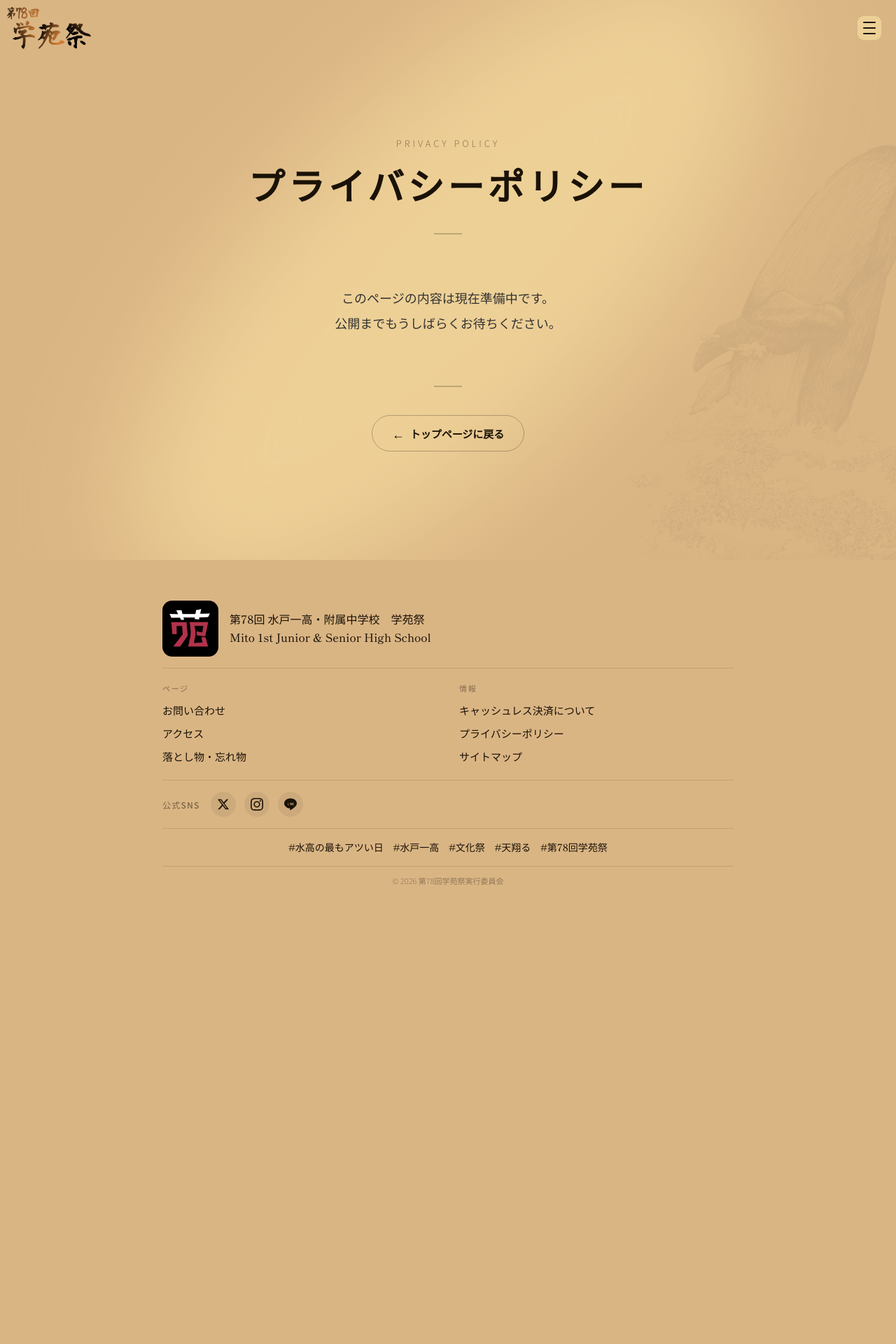
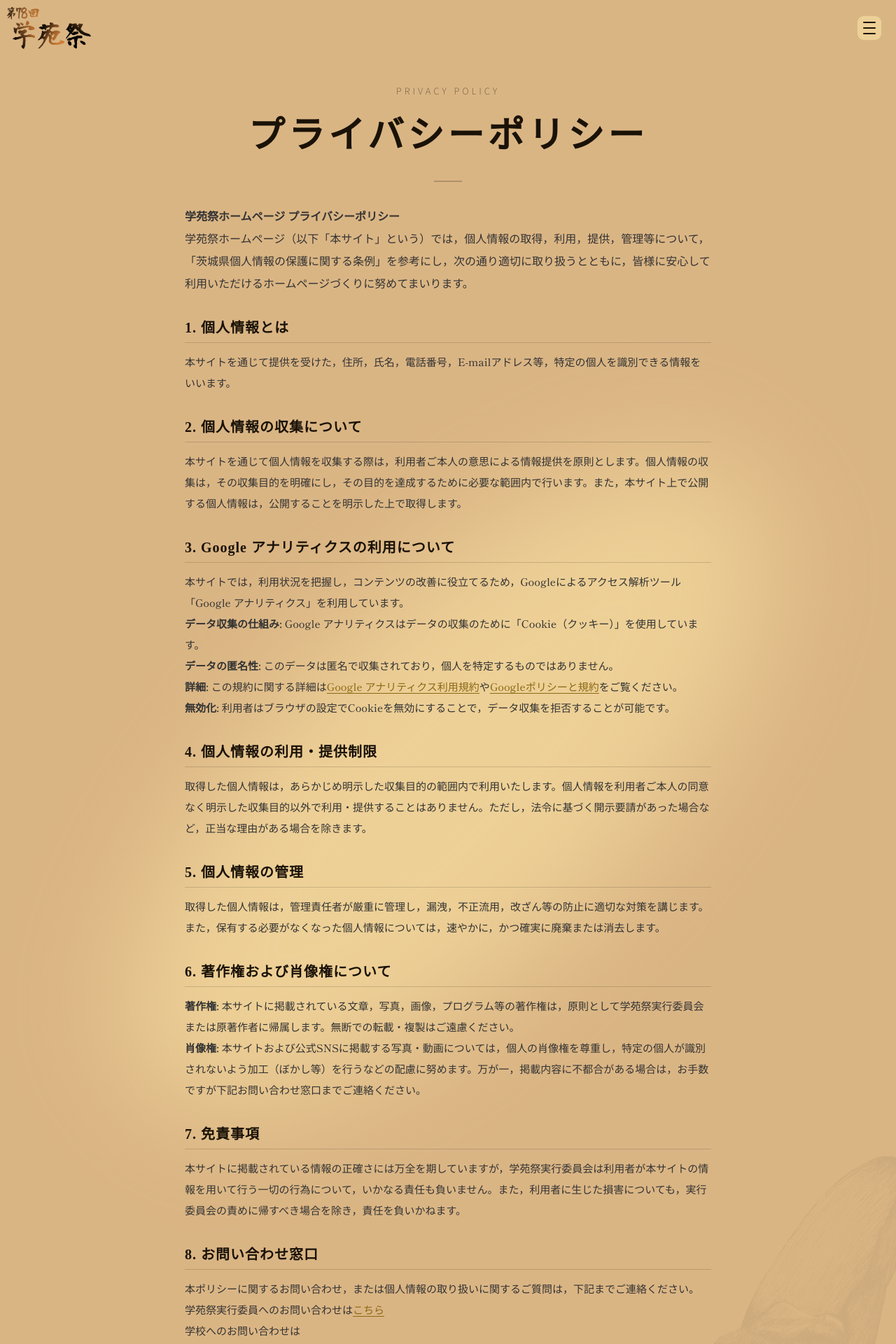
Before and after one commit to Asari-Science/mito1-gakuensaiHP, a PHP site: page /pages/privacy.php in a window 1280 px wide. Shown: the top 1920 px of the page at 70% size. Before the commit the page ends 1264 px from the top, so only its background shows below. Run offline with PHP 8.4, Linux system fonts and the light colour scheme; some web fonts are replaced.

Commit message:
Update privacy policy content and fix postal mark on access page
- Replaced placeholder content in pages/privacy.php with full 8-section policy.
- Added semantic HTML and external/internal links to the privacy policy.
- Fixed character error in pages/access.php (replaced &lang; with 〒).
- Updated assets/css/privacy.css with styling for intro and links.
- Verified changes with Playwright and addressed code review feedback.

Co-authored-by: Ryuto-dev <135297197+Ryuto-dev@users.noreply.github.com>

```diff
--- a/assets/css/privacy.css
+++ b/assets/css/privacy.css
@@ -93,6 +93,26 @@ body {
     width: 100%;
     text-align: left;
     padding: 8px 0;
+}
+
+.privacy_intro {
+    font-family: "Shippori Mincho", serif;
+    font-weight: 500;
+    font-size: 16px;
+    color: #333;
+    line-height: 2;
+    margin-bottom: 32px;
+}
+
+.privacy_body a {
+    color: #8b6914;
+    text-decoration: underline;
+    text-underline-offset: 3px;
+    transition: color 0.3s ease;
+}
+
+.privacy_body a:hover {
+    color: #6b5110;
 }
 
 .privacy_notice {
--- a/pages/access.php
+++ b/pages/access.php
@@ -49,7 +49,7 @@
                         </h2>
                         <div class="venue_info">
                             <p class="venue_name">茨城県立水戸第一高等学校・附属中学校</p>
-                            <p class="venue_address">&lang;310-0011 茨城県水戸市三の丸3丁目10-1</p>
+                            <p class="venue_address">〒310-0011 茨城県水戸市三の丸3丁目10-1</p>
                             <div class="venue_links">
                                 <a href="https://maps.app.goo.gl/SGejjGQYipDAg4w87" target="_blank" rel="noopener noreferrer" class="map_link">
                                     <svg width="16" height="16" viewBox="0 0 24 24" fill="currentColor"><path d="M12 0C7.802 0 4 3.403 4 7.602 4 11.8 7.469 16.812 12 24c4.531-7.188 8-12.2 8-16.398C20 3.403 16.199 0 12 0zm0 11a3 3 0 1 1 0-6 3 3 0 0 1 0 6z"/></svg>
--- a/pages/privacy.php
+++ b/pages/privacy.php
@@ -39,38 +39,62 @@
                     <div class="privacy_divider"></div>
 
                     <div class="privacy_body">
-                        <p class="privacy_notice">
-                            このページの内容は現在準備中です。<br>
-                            公開までもうしばらくお待ちください。
+                        <p class="privacy_intro">
+                            <strong>学苑祭ホームページ プライバシーポリシー</strong><br>
+                            学苑祭ホームページ（以下「本サイト」という）では，個人情報の取得，利用，提供，管理等について，「茨城県個人情報の保護に関する条例」を参考にし，次の通り適切に取り扱うとともに，皆様に安心して利用いただけるホームページづくりに努めてまいります。
                         </p>
 
-                        <!-- ここにプライバシーポリシーの本文を記載してください -->
-                        <!--
                         <section class="privacy_section">
-                            <h2>1. 個人情報の取り扱いについて</h2>
-                            <p>ここに内容を記載</p>
+                            <h2>1. 個人情報とは</h2>
+                            <p>本サイトを通じて提供を受けた，住所，氏名，電話番号，E-mailアドレス等，特定の個人を識別できる情報をいいます。</p>
                         </section>
 
                         <section class="privacy_section">
-                            <h2>2. 個人情報の利用目的</h2>
-                            <p>ここに内容を記載</p>
+                            <h2>2. 個人情報の収集について</h2>
+                            <p>本サイトを通じて個人情報を収集する際は，利用者ご本人の意思による情報提供を原則とします。個人情報の収集は，その収集目的を明確にし，その目的を達成するために必要な範囲内で行います。また，本サイト上で公開する個人情報は，公開することを明示した上で取得します。</p>
                         </section>
 
                         <section class="privacy_section">
-                            <h2>3. 個人情報の第三者提供について</h2>
-                            <p>ここに内容を記載</p>
+                            <h2>3. Google アナリティクスの利用について</h2>
+                            <p>本サイトでは，利用状況を把握し，コンテンツの改善に役立てるため，Googleによるアクセス解析ツール「Google アナリティクス」を利用しています。</p>
+                            <p><strong>データ収集の仕組み:</strong> Google アナリティクスはデータの収集のために「Cookie（クッキー）」を使用しています。</p>
+                            <p><strong>データの匿名性:</strong> このデータは匿名で収集されており，個人を特定するものではありません。</p>
+                            <p><strong>詳細:</strong> この規約に関する詳細は<a href="https://marketingplatform.google.com/about/analytics/terms/jp/" target="_blank" rel="noopener noreferrer">Google アナリティクス利用規約</a>や<a href="https://policies.google.com/privacy?hl=ja" target="_blank" rel="noopener noreferrer">Googleポリシーと規約</a>をご覧ください。</p>
+                            <p><strong>無効化:</strong> 利用者はブラウザの設定でCookieを無効にすることで，データ収集を拒否することが可能です。</p>
                         </section>
 
                         <section class="privacy_section">
-                            <h2>4. アクセス解析ツールについて</h2>
-                            <p>ここに内容を記載</p>
+                            <h2>4. 個人情報の利用・提供制限</h2>
+                            <p>取得した個人情報は，あらかじめ明示した収集目的の範囲内で利用いたします。個人情報を利用者ご本人の同意なく明示した収集目的以外で利用・提供することはありません。ただし，法令に基づく開示要請があった場合など，正当な理由がある場合を除きます。</p>
                         </section>
 
                         <section class="privacy_section">
-                            <h2>5. お問い合わせ</h2>
-                            <p>ここに内容を記載</p>
+                            <h2>5. 個人情報の管理</h2>
+                            <p>取得した個人情報は，管理責任者が厳重に管理し，漏洩，不正流用，改ざん等の防止に適切な対策を講じます。また，保有する必要がなくなった個人情報については，速やかに，かつ確実に廃棄または消去します。</p>
                         </section>
-                        -->
+
+                        <section class="privacy_section">
+                            <h2>6. 著作権および肖像権について</h2>
+                            <p><strong>著作権:</strong> 本サイトに掲載されている文章，写真，画像，プログラム等の著作権は，原則として学苑祭実行委員会または原著作者に帰属します。無断での転載・複製はご遠慮ください。</p>
+                            <p><strong>肖像権:</strong> 本サイトおよび公式SNSに掲載する写真・動画については，個人の肖像権を尊重し，特定の個人が識別されないよう加工（ぼかし等）を行うなどの配慮に努めます。万が一，掲載内容に不都合がある場合は，お手数ですが下記お問い合わせ窓口までご連絡ください。</p>
+                        </section>
+
+                        <section class="privacy_section">
+                            <h2>7. 免責事項</h2>
+                            <p>本サイトに掲載されている情報の正確さには万全を期していますが，学苑祭実行委員会は利用者が本サイトの情報を用いて行う一切の行為について，いかなる責任も負いません。また，利用者に生じた損害についても，実行委員会の責めに帰すべき場合を除き，責任を負いかねます。</p>
+                        </section>
+
+                        <section class="privacy_section">
+                            <h2>8. お問い合わせ窓口</h2>
+                            <p>本ポリシーに関するお問い合わせ，または個人情報の取り扱いに関するご質問は，下記までご連絡ください。</p>
+                            <p>学苑祭実行委員へのお問い合わせは<a href="./contact.php">こちら</a></p>
+                            <p>
+                                学校へのお問い合わせは<br>
+                                TEL　029-224-2254<br>
+                                FAX　029-225-5694<br>
+                                Email koho@mito1-h.ibk.ed.jp
+                            </p>
+                        </section>
                     </div>
 
                     <div class="privacy_divider"></div>
```
